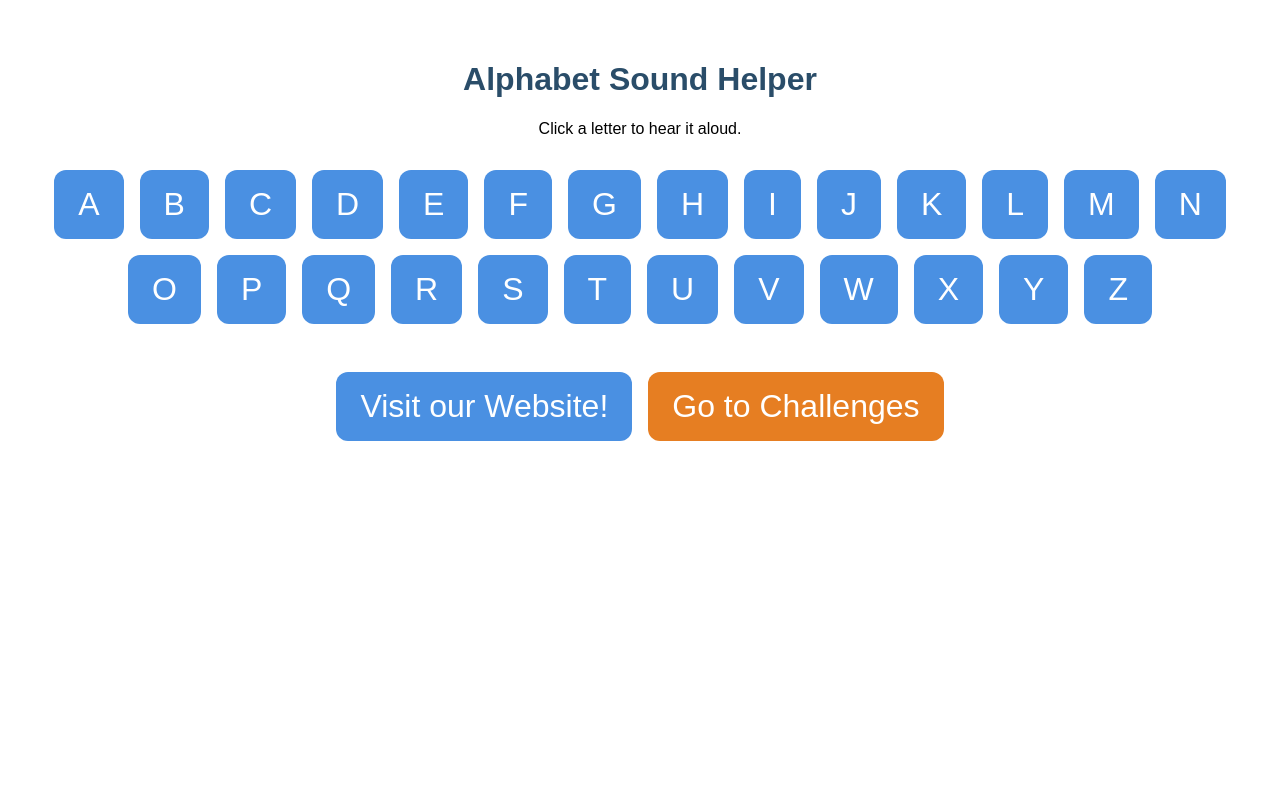
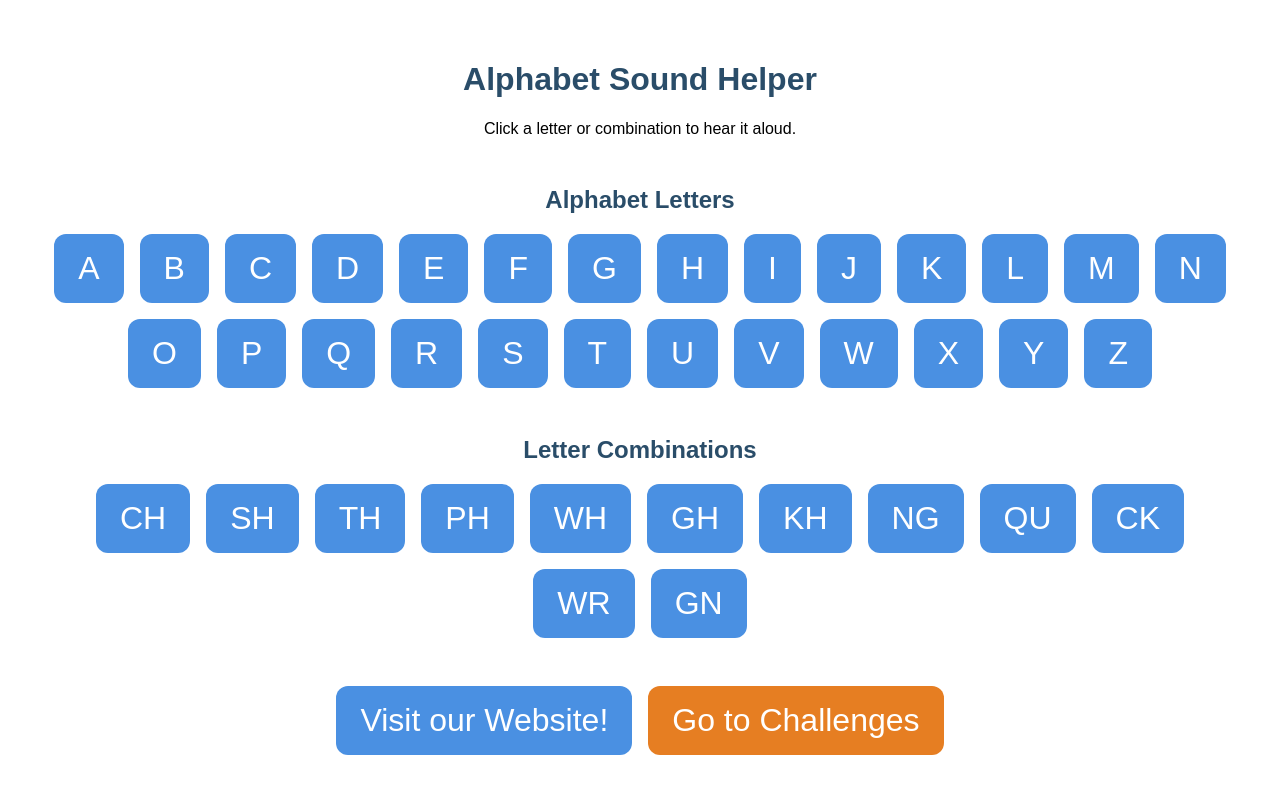
Before and after one commit to YasinAbrahimi/BrightReadsProduct, a plain HTML site: page index.html in a window 1280 px wide. Drawn offline with Linux system fonts and the light colour scheme.

Commit message:
Update index.html

```diff
--- a/index.html
+++ b/index.html
@@ -13,14 +13,18 @@
     h1 {
       color: #2a4d69;
     }
-    .alphabet {
+    h2 {
+      color: #2a4d69;
+      margin-top: 3rem;
+    }
+    .alphabet, .combinations {
       display: flex;
       flex-wrap: wrap;
       justify-content: center;
       gap: 1rem;
-      margin-top: 2rem;
+      margin-top: 1rem;
     }
-    .letter, .link-button {
+    .letter, .combo, .link-button {
       background-color: #4a90e2;
       color: white;
       border: none;
@@ -32,7 +36,7 @@
       text-decoration: none;
       display: inline-block;
     }
-    .letter:hover, .link-button:hover {
+    .letter:hover, .combo:hover, .link-button:hover {
       background-color: #357ABD;
     }
     .link-container {
@@ -46,8 +50,13 @@
 </head>
 <body>
   <h1>Alphabet Sound Helper</h1>
-  <p>Click a letter to hear it aloud.</p>
+  <p>Click a letter or combination to hear it aloud.</p>
+
+  <h2>Alphabet Letters</h2>
   <div class="alphabet" id="alphabet"></div>
+
+  <h2>Letter Combinations</h2>
+  <div class="combinations" id="combinations"></div>
 
   <div class="link-container">
     <a href="https://yasinabrahimi.github.io/BrightReads/" target="_blank" class="link-button">Visit our Website!</a>
@@ -55,8 +64,9 @@
   </div>
 
   <script>
+    // Individual Alphabet
     const alphabet = "ABCDEFGHIJKLMNOPQRSTUVWXYZ";
-    const container = document.getElementById("alphabet");
+    const alphabetContainer = document.getElementById("alphabet");
 
     alphabet.split("").forEach(letter => {
       const button = document.createElement("button");
@@ -67,7 +77,26 @@
         utterance.lang = "en-US";
         window.speechSynthesis.speak(utterance);
       };
-      container.appendChild(button);
+      alphabetContainer.appendChild(button);
+    });
+
+    // Common English letter sound combinations
+    const combinations = [
+      "CH", "SH", "TH", "PH", "WH", "GH", "KH", "NG",
+      "QU", "CK", "WR", "GN"
+    ];
+    const combinationsContainer = document.getElementById("combinations");
+
+    combinations.forEach(combo => {
+      const button = document.createElement("button");
+      button.textContent = combo;
+      button.className = "combo";
+      button.onclick = () => {
+        const utterance = new SpeechSynthesisUtterance(combo);
+        utterance.lang = "en-US";
+        window.speechSynthesis.speak(utterance);
+      };
+      combinationsContainer.appendChild(button);
     });
   </script>
 </body>
```
